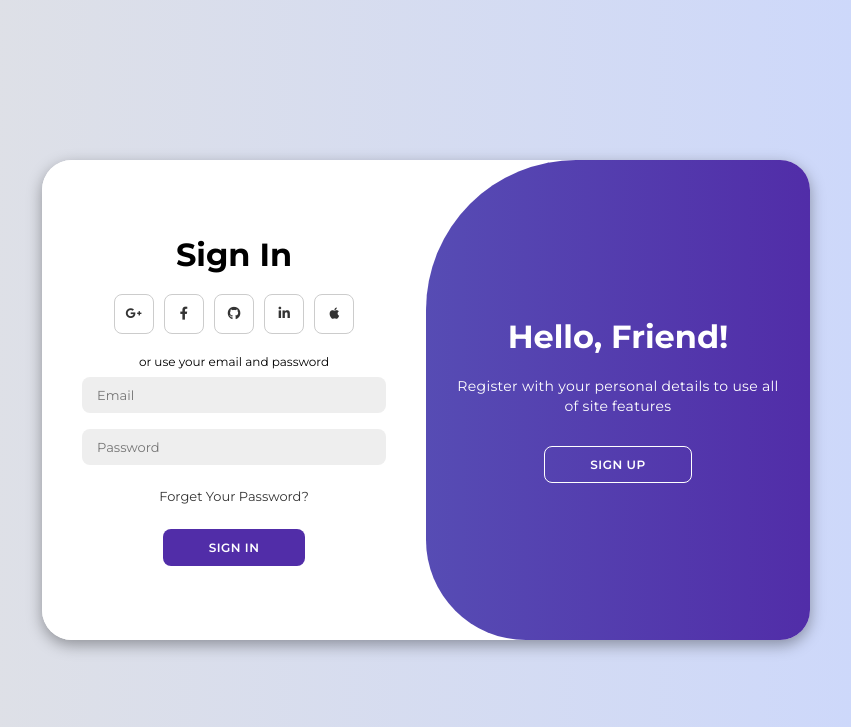
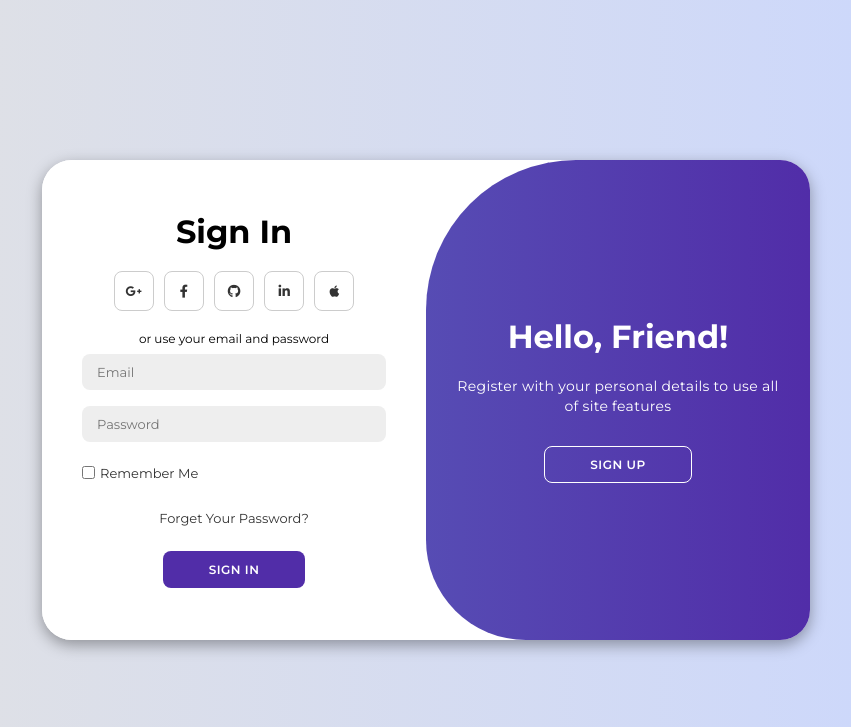
Before and after one commit to LYK0226/XIAOICE, a Flask app: page /login in a window 1280 px wide. Shown: the top 727 px of the page, without its empty margins (214-1065 px from the left). Run offline with Flask 3, Linux system fonts and the light colour scheme.

Commit message:
add remember me

```diff
--- a/app/auth.py
+++ b/app/auth.py
@@ -73,6 +73,7 @@ def login():
 
         email = data.get('email', '').strip().lower()
         password = data.get('password', '')
+        remember = data.get('remember', False)
 
         if not email or not password:
             return jsonify({'error': 'Email and password are required'}), 400
@@ -87,7 +88,7 @@ def login():
             return jsonify({'error': 'Account is disabled'}), 403
 
         # Log in the user
-        login_user(user, remember=True)
+        login_user(user, remember=remember)
 
         return jsonify({
             'message': 'Login successful',
--- a/app/static/css/login_signup.css
+++ b/app/static/css/login_signup.css
@@ -208,3 +208,20 @@ body{
 .container.active .toggle-right{
     transform: translateX(200%);
 }
+
+.remember-me-container {
+    display: flex;
+    align-items: center;
+    width: 100%;
+    margin: 8px 0;
+}
+
+.remember-me-container input[type="checkbox"] {
+    margin-right: 5px;
+    width: auto;
+}
+
+.remember-me-container label {
+    font-size: 13px;
+    color: #333;
+}
--- a/app/static/js/login_signup.js
+++ b/app/static/js/login_signup.js
@@ -18,9 +18,15 @@ document.getElementById('signup-form').addEventListener('submit', async (e) => {
     const username = document.getElementById('signup-username').value;
     const email = document.getElementById('signup-email').value;
     const password = document.getElementById('signup-password').value;
+    const confirmPassword = document.getElementById('signup-confirm-password').value;
     const errorDiv = document.getElementById('signup-error');
 
     errorDiv.textContent = '';
+
+    if (password !== confirmPassword) {
+        errorDiv.textContent = 'Passwords do not match';
+        return;
+    }
 
     try {
         const response = await fetch('/auth/signup', {
@@ -54,6 +60,7 @@ document.getElementById('signin-form').addEventListener('submit', async (e) => {
 
     const email = document.getElementById('signin-email').value;
     const password = document.getElementById('signin-password').value;
+    const rememberMe = document.getElementById('remember-me').checked;
     const errorDiv = document.getElementById('signin-error');
 
     errorDiv.textContent = '';
@@ -64,7 +71,7 @@ document.getElementById('signin-form').addEventListener('submit', async (e) => {
             headers: {
                 'Content-Type': 'application/json',
             },
-            body: JSON.stringify({ email, password })
+            body: JSON.stringify({ email, password, remember: rememberMe })
         });
 
         const data = await response.json();
--- a/app/templates/login_signup.html
+++ b/app/templates/login_signup.html
@@ -26,6 +26,7 @@
                 <input type="text" id="signup-username" name="username" placeholder="Username" required>
                 <input type="email" id="signup-email" name="email" placeholder="Email" required>
                 <input type="password" id="signup-password" name="password" placeholder="Password" required>
+                <input type="password" id="signup-confirm-password" name="confirm-password" placeholder="Confirm Password" required>
                 <div id="signup-error" style="color: red; font-size: 12px; margin-top: 5px;"></div>
                 <button type="submit">Sign Up</button>
             </form>
@@ -43,6 +44,10 @@
                 <span>or use your email and password</span>
                 <input type="email" id="signin-email" name="email" placeholder="Email" required>
                 <input type="password" id="signin-password" name="password" placeholder="Password" required>
+                <div class="remember-me-container">
+                    <input type="checkbox" id="remember-me" name="remember-me">
+                    <label for="remember-me">Remember Me</label>
+                </div>
                 <a href="/forgot_password">Forget Your Password?</a>
                 <div id="signin-error" style="color: red; font-size: 12px; margin-top: 5px;"></div>
                 <button type="submit">Sign In</button>
```
